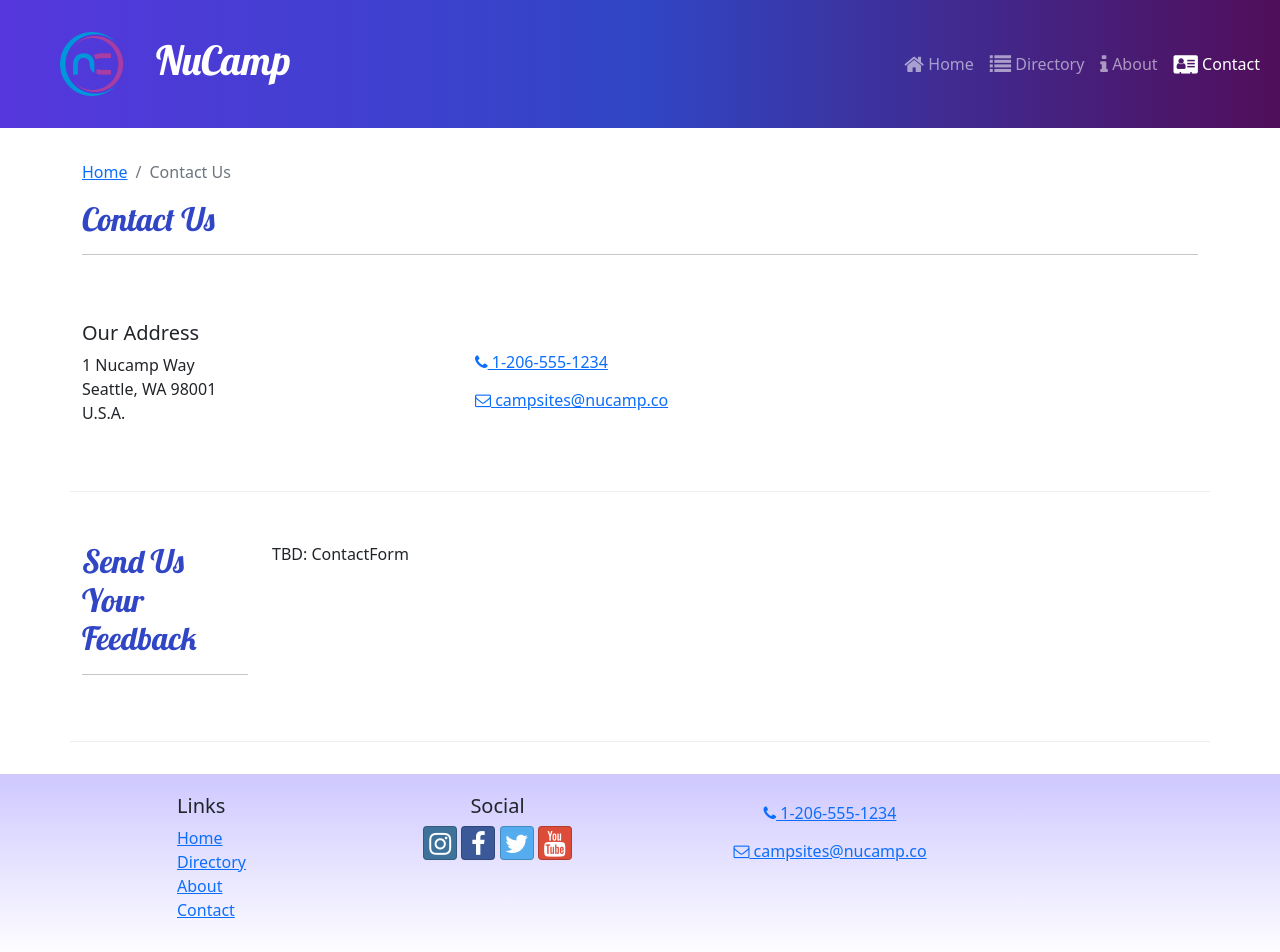
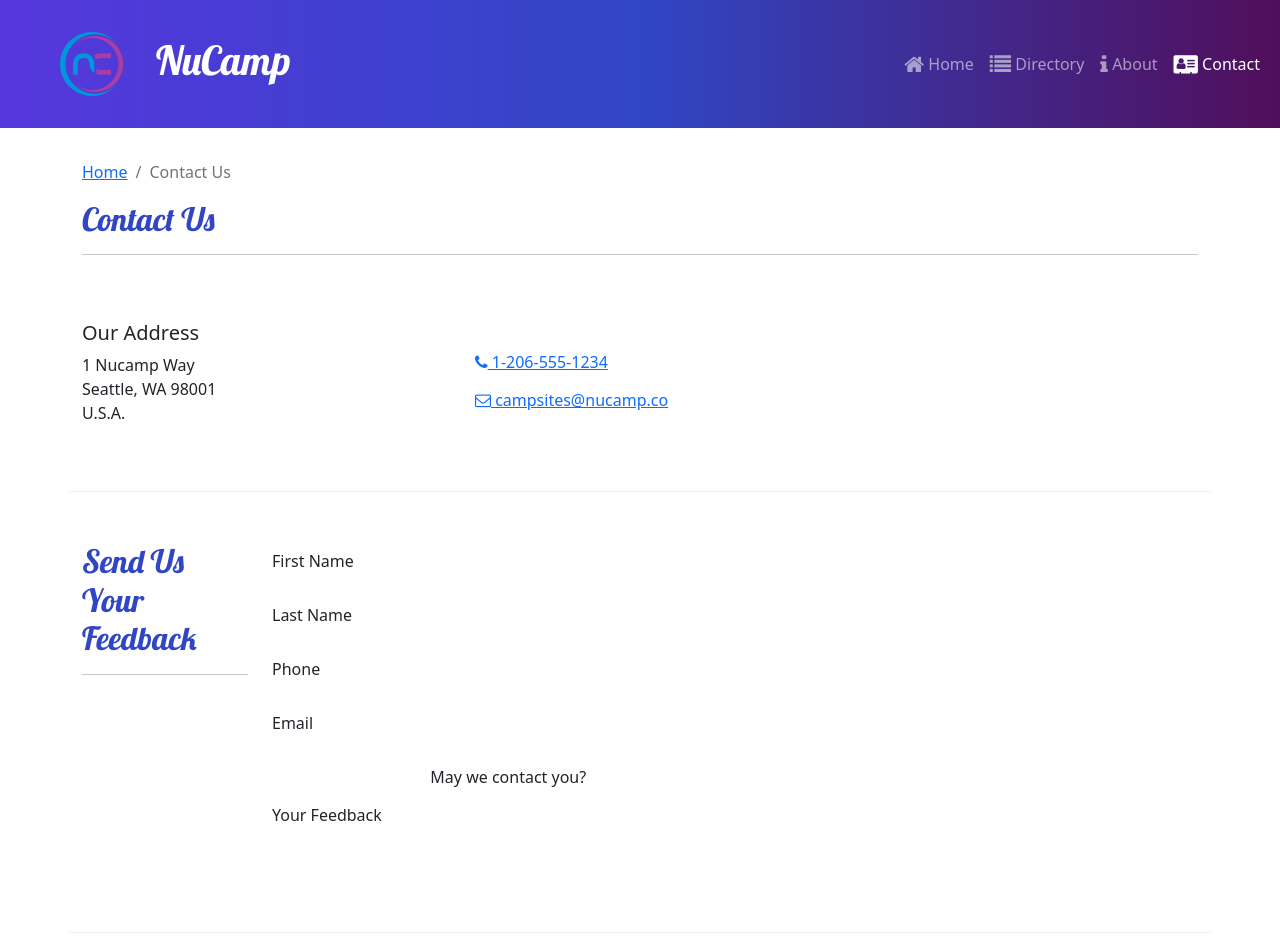
Before and after one commit to paderx01/NuCampSites-React, a React (Create React App) app: page /contact in a window 1280 px wide. Shown: the top 952 px of the page. Built offline with nearby package versions, Linux system fonts and the light colour scheme.

Commit message:
Contact Form and Contact Page

```diff
--- /dev/null
+++ b/src/components/ContactForm.js
@@ -0,0 +1,70 @@
+import { Button, Label, Col, FormGroup } from 'reactstrap';
+import { Formik, Field, Form } from 'formik';
+
+const ContactForm = () => {
+    return (
+        <Formik
+        initialValues={{
+            firstName: '',
+            lastName: '',
+            phoneNum: '',
+            email: '',
+            agree: false,
+            contactType: 'By Phone',
+            feedback: ''
+        }}
+    >
+        <Form>
+                <FormGroup row>
+                    <Label htmlFor='firstName' md='2'>
+                        First Name
+                    </Label>
+                    <Col md='10'>
+                    </Col>
+                </FormGroup>
+                <FormGroup row>
+                    <Label htmlFor='lastName' md='2'>
+                        Last Name
+                    </Label>
+                    <Col md='10'>
+                    </Col>
+                </FormGroup>
+                <FormGroup row>
+                    <Label htmlFor='phoneNum' md='2'>
+                        Phone
+                    </Label>
+                    <Col md='10'>
+                    </Col>
+                </FormGroup>
+                <FormGroup row>
+                    <Label htmlFor='email' md='2'>
+                        Email
+                    </Label>
+                    <Col md='10'>
+                    </Col>
+                </FormGroup>
+                <FormGroup row>
+                    <Label check md={{ size: 4, offset: 2 }}>
+                        May we contact you?
+                    </Label>
+                    <Col md='4'>
+                    </Col>
+                 <FormGroup row>
+                    <Label htmlFor='feedback' md='2'>
+                        Your Feedback
+                    </Label>
+
+                    <Col md='10'>
+                    </Col>
+                </FormGroup>
+                </FormGroup>
+
+                <FormGroup row>
+                </FormGroup>
+            </Form>
+        </Formik>
+    )
+
+};
+
+export default ContactForm;
--- a/src/pages/ContactPage.js
+++ b/src/pages/ContactPage.js
@@ -1,5 +1,6 @@
 import { Container, Col, Row} from 'reactstrap';
 import SubHeader from '../components/SubHeader';
+import ContactForm from '../components/ContactForm';
 
 const ContactPage = () => {
     return (
@@ -42,7 +43,7 @@
                             <hr />
                         </Col>
                         <Col md='10'>
-                            TBD: ContactForm
+                            <ContactForm />
                         </Col>
                     </Row>
    </Container>
```
